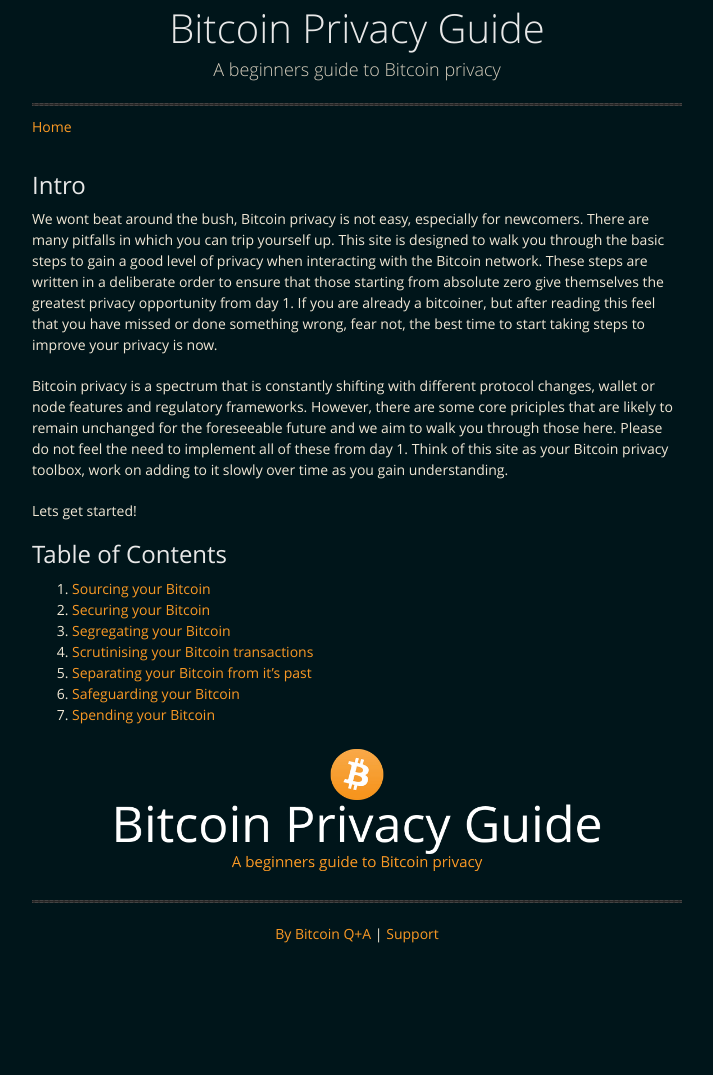
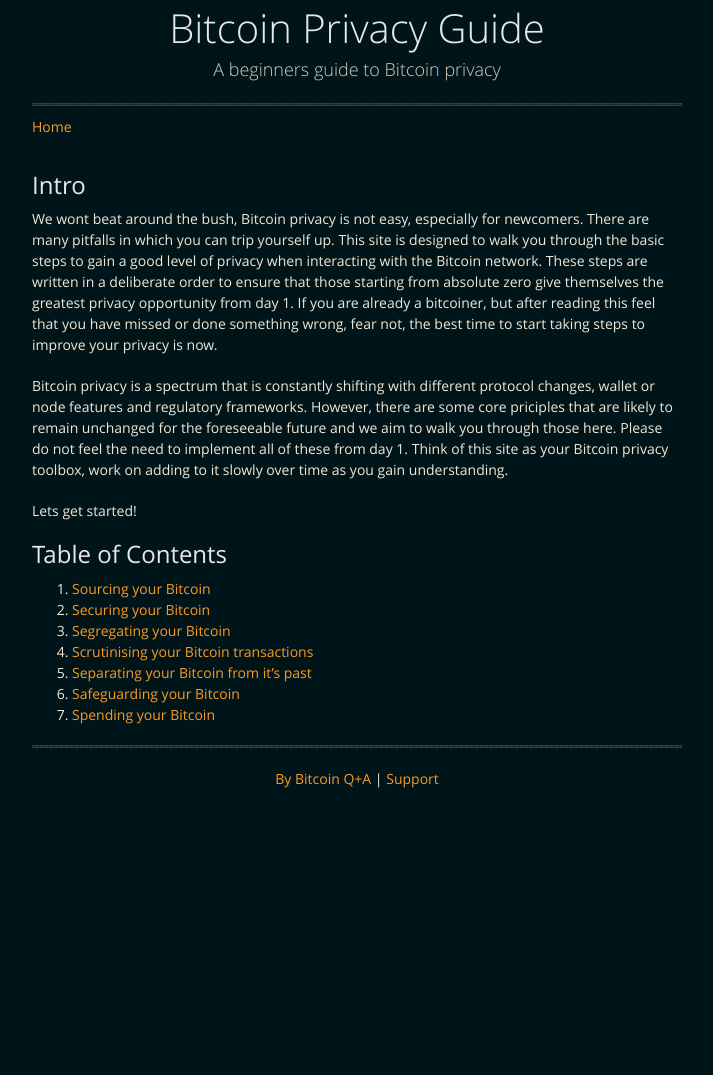
Before and after one commit to BitcoinQnA/BitcoinPrivacyGuide, a Jekyll site: the page built from index.md, in a window 1280 px wide. Shown: the whole page, without its empty margins (283-996 px from the left). Built offline with Jekyll 4.4.1, drawn with Linux system fonts in a browser that asks for light colours; after the commit the page ends 920 px from its top, so only the background shows below that.

Commit message:
Update index.md

```diff
--- a/index.md
+++ b/index.md
@@ -22,10 +22,6 @@ Lets get started!
 7.  [Spending your Bitcoin](spend.md)
 
 
-<p align="center">
-  <img width="500" height="130" src="https://raw.githubusercontent.com/BitcoinQnA/BitcoinPrivacyGuide/master/assets/images/Test%201.png">
-</p>
-
 ***
 
 <p align="center">
```
